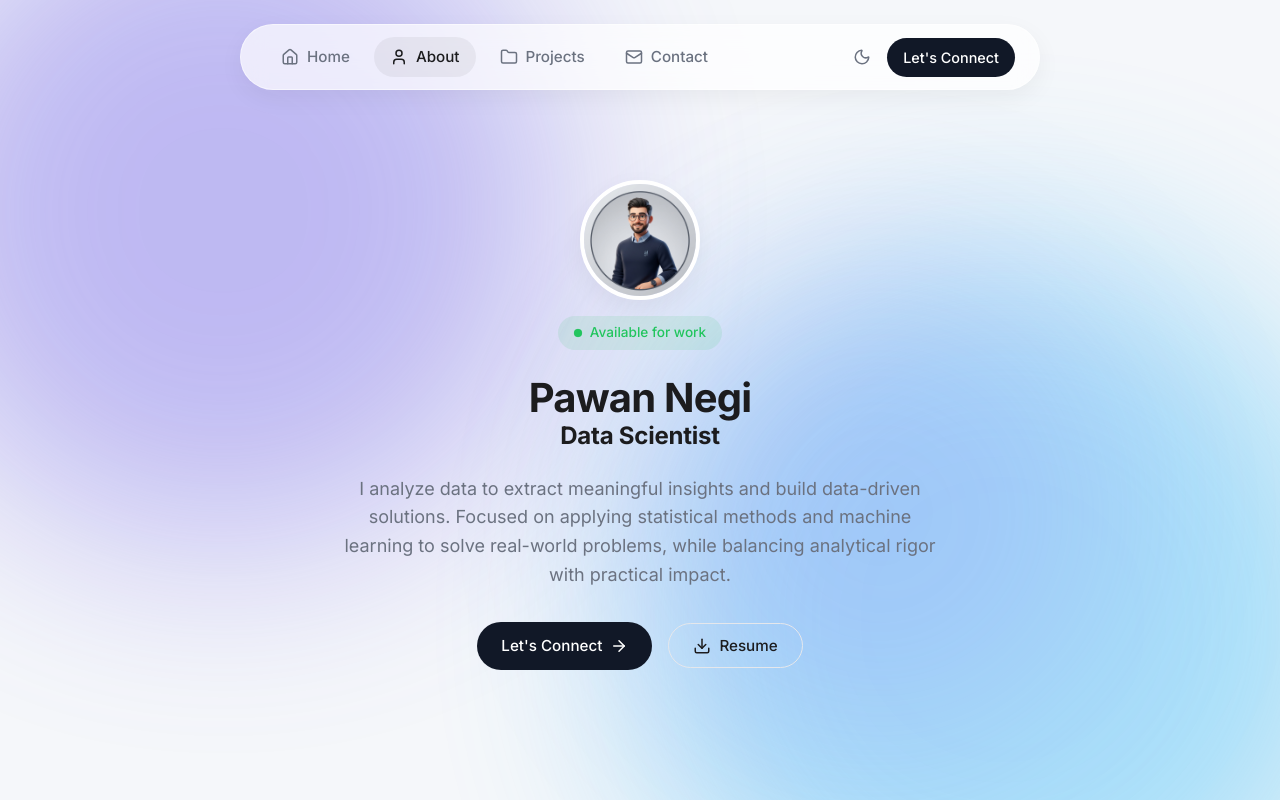
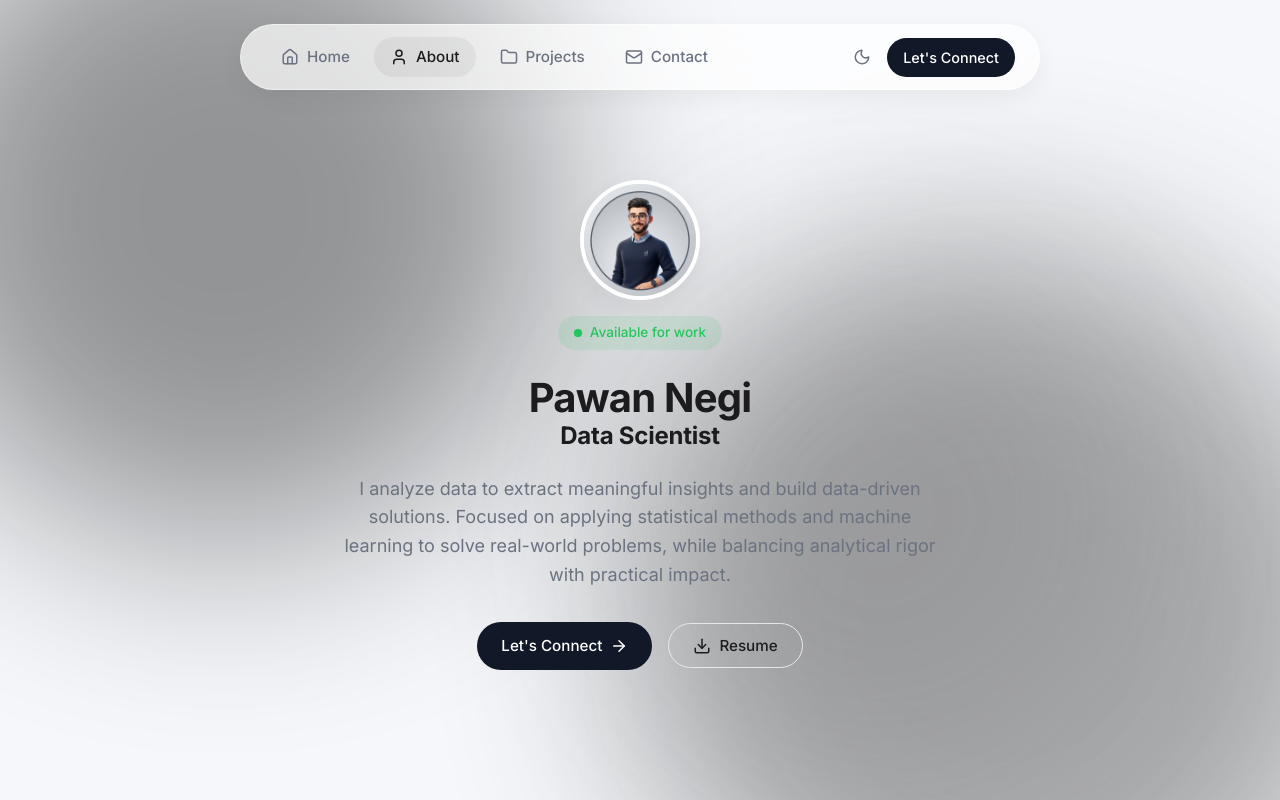
Before and after one commit to pawannegii/MyPortfolio, a React app: page / in a window 1280 px wide. Shown: the top 800 px of the page. Built offline with nearby package versions, Linux system fonts and the light colour scheme; the HTML template or start-up script is replaced by a standard one.

Commit message:
Change motion blur background to monochrome

```diff
--- a/src/index.css
+++ b/src/index.css
@@ -17,8 +17,9 @@
   --border-radius-sm: 12px;
   --border-radius-full: 9999px;
   --transition: all 0.3s cubic-bezier(0.25, 0.8, 0.25, 1);
-  --blob-1: #6C5CE7;
-  --blob-2: #38BDF8;
+  --blob-1: #000000;
+  --blob-2: #333333;
+  --blob-3: #666666;
 }
 
 [data-theme="dark"] {
@@ -31,8 +32,9 @@
   --border-color: #3F3F46;
   --shadow-soft: 0 8px 24px rgba(0, 0, 0, 0.15);
   --shadow-hover: 0 16px 40px rgba(0, 0, 0, 0.25);
-  --blob-1: #4C3CBA;
-  --blob-2: #0284C7;
+  --blob-1: #FFFFFF;
+  --blob-2: #CCCCCC;
+  --blob-3: #AAAAAA;
 }
 
 [data-theme="dark"] .glass-card {
@@ -113,7 +115,7 @@
   left: 50%;
   width: 40vw;
   height: 40vw;
-  background: var(--accent-gradient);
+  background: var(--blob-3);
   opacity: 0.2;
   animation-delay: -10s;
 }
```
